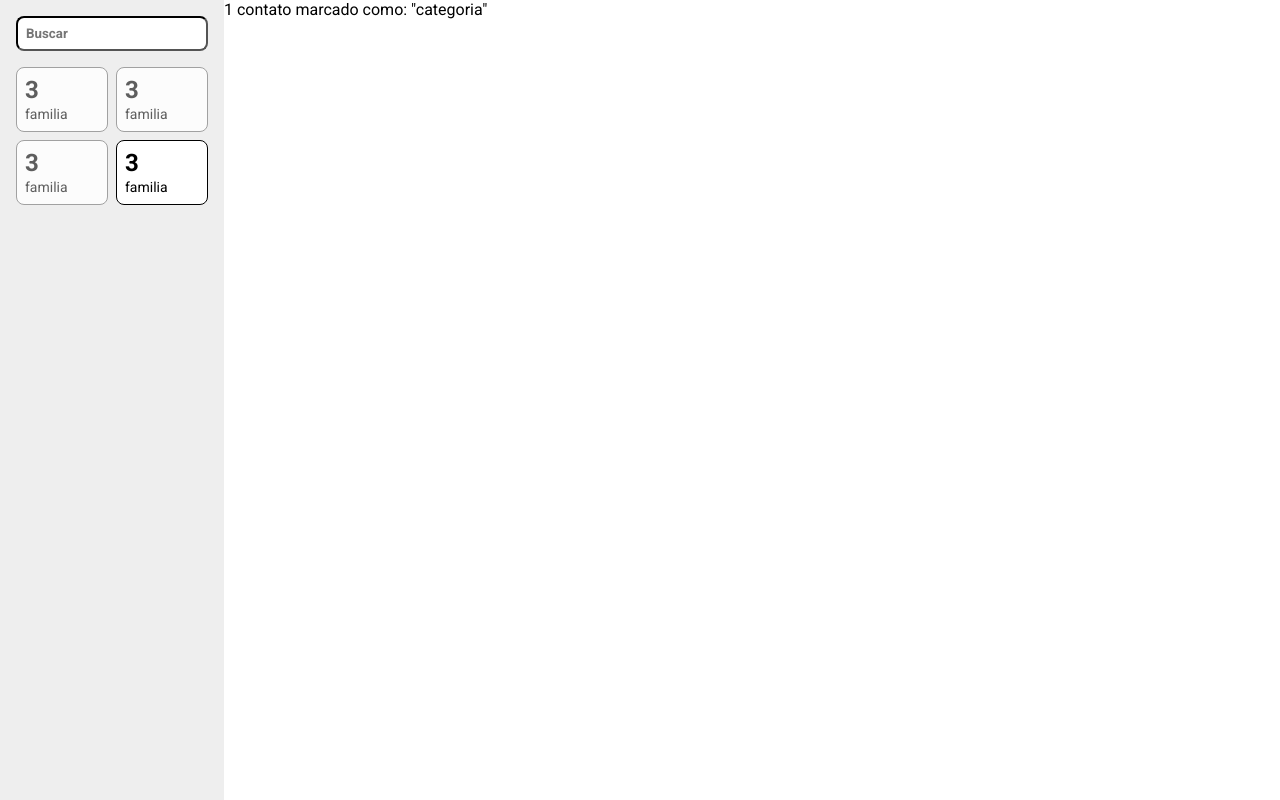
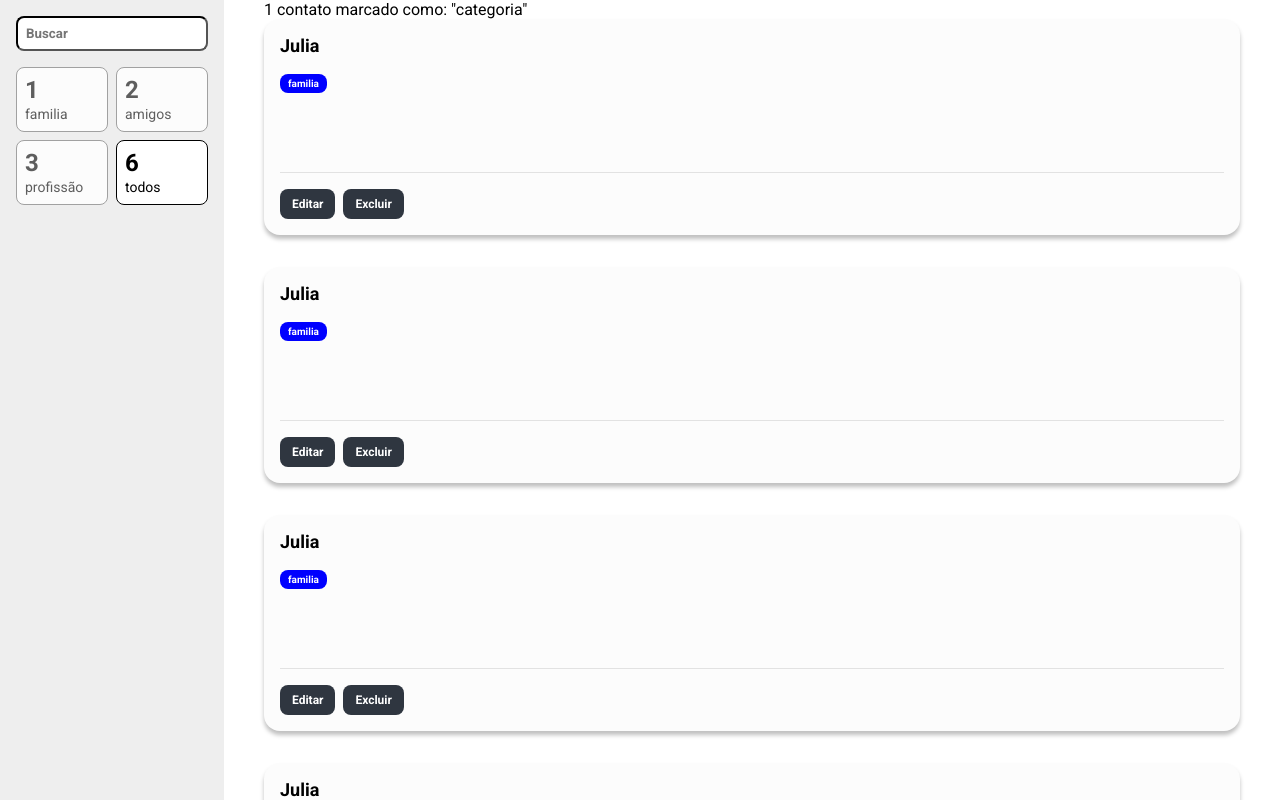
Before and after one commit to Albert5a/listaContatos_react, a React (Create React App) app: page / in a window 1280 px wide. Built offline with nearby package versions, Linux system fonts and the light colour scheme.

Commit message:
avançando configurações layout

```diff
--- /dev/null
+++ b/src/components/Contato/index.tsx
@@ -0,0 +1,15 @@
+import * as S from './styles'
+
+const Contato = () => (
+  <S.Card>
+    <S.Nome>Julia</S.Nome>
+    <S.Tag>familia</S.Tag>
+    <S.Info />
+    <S.BarraAcoes>
+      <S.Botao>Editar</S.Botao>
+      <S.Botao>Excluir</S.Botao>
+    </S.BarraAcoes>
+  </S.Card>
+)
+
+export default Contato
--- /dev/null
+++ b/src/components/Contato/styles.ts
@@ -0,0 +1,55 @@
+import styled from 'styled-components'
+
+export const Card = styled.div`
+  background-color: #fcfcfc;
+  box-shadow: 0px 4px 4px rgba(0, 0, 0, 0.25);
+  padding: 16px;
+  margin-bottom: 32px;
+  border-radius: 16px;
+`
+
+export const Nome = styled.h3`
+  font-size: 18px;
+  font-weight: bold;
+  margin-bottom: 16px;
+`
+export const Tag = styled.span`
+  padding: 4px 8px;
+  font-size: 10px;
+  font-weight: bold;
+  color: #fff;
+  background-color: #0000ff;
+  border-radius: 8px;
+  display: inline-block;
+`
+
+export const Info = styled.textarea`
+  color: #8b8b8b;
+  font-size: 14px;
+  line-height: 24px;
+  font-family: Roboto Mono, monospace;
+  display: block;
+  width: 50%;
+  margin-bottom: 15px;
+  margin-top: 16px;
+  resize: none;
+  border: none;
+  background-color: transparent;
+`
+
+export const BarraAcoes = styled.div`
+  border-top: 1px solid rgba(0, 0, 0, 0.1);
+  padding-top: 16px;
+`
+
+export const Botao = styled.button`
+  font-size: 12px;
+  font-weight: bold;
+  color: #fff;
+  padding: 8px 12px;
+  border: none;
+  cursor: pointer;
+  background-color: #2f3640;
+  border-radius: 8px;
+  margin-right: 8px;
+`
--- a/src/components/FiltroCard/index.tsx
+++ b/src/components/FiltroCard/index.tsx
@@ -2,12 +2,14 @@ import * as S from './styles'
 
 export type Props = {
   ativo?: boolean
+  contador: number
+  legenda: string
 }
 
-const FiltroCard = (props: Props) => (
-  <S.Card ativo={props.ativo}>
-    <S.Contador>3</S.Contador>
-    <S.Label>familia</S.Label>
+const FiltroCard = ({ ativo, contador, legenda }: Props) => (
+  <S.Card ativo={ativo}>
+    <S.Contador>{contador}</S.Contador>
+    <S.Label>{legenda}</S.Label>
   </S.Card>
 )
 
--- a/src/components/FiltroCard/styles.ts
+++ b/src/components/FiltroCard/styles.ts
@@ -2,12 +2,15 @@ import styled from 'styled-components'
 
 import { Props } from '.'
 
-export const Card = styled.div<Props>`
+type PropsSemLegendaEContador = Omit<Props, 'contador' | 'legenda'>
+
+export const Card = styled.div<PropsSemLegendaEContador>`
   padding: 8px;
   border: 1px solid ${(props) => (props.ativo ? '#000' : '#a1a1a1')};
   background-color: ${(props) => (props.ativo ? '#fff' : '#fcfcfc')};
   color: ${(props) => (props.ativo ? '#000' : '#5e5e5e')};
   border-radius: 8px;
+  cursor: pointer;
 `
 
 export const Contador = styled.span`
--- a/src/containers/BarraLateral/index.tsx
+++ b/src/containers/BarraLateral/index.tsx
@@ -6,10 +6,10 @@ const BarraLateral = () => (
     <div>
       <S.Campo type="text" placeholder="Buscar" />
       <S.Filtros>
-        <FiltroCard />
-        <FiltroCard />
-        <FiltroCard />
-        <FiltroCard ativo />
+        <FiltroCard legenda="familia" contador={1} />
+        <FiltroCard legenda="amigos" contador={2} />
+        <FiltroCard legenda="profissão" contador={3} />
+        <FiltroCard legenda="todos" contador={6} ativo />
       </S.Filtros>
     </div>
   </S.Aside>
--- a/src/containers/ListaDeContatos/index.tsx
+++ b/src/containers/ListaDeContatos/index.tsx
@@ -1,7 +1,33 @@
+import Contato from '../../components/Contato'
+import { Container } from './styles'
+
 const ListaDeContatos = () => (
-  <main>
+  <Container>
     <p>1 contato marcado como: &quot;categoria&quot;</p>
-  </main>
+    <ul>
+      <li>
+        <Contato />
+      </li>
+      <li>
+        <Contato />
+      </li>
+      <li>
+        <Contato />
+      </li>
+      <li>
+        <Contato />
+      </li>
+      <li>
+        <Contato />
+      </li>
+      <li>
+        <Contato />
+      </li>
+      <li>
+        <Contato />
+      </li>
+    </ul>
+  </Container>
 )
 
 export default ListaDeContatos
--- /dev/null
+++ b/src/containers/ListaDeContatos/styles.ts
@@ -0,0 +1,7 @@
+import styled from 'styled-components'
+
+export const Container = styled.main`
+  padding: 0 40px;
+  height: 100vh;
+  overflow-y: scroll;
+`
--- a/src/styles/index.ts
+++ b/src/styles/index.ts
@@ -16,3 +16,5 @@ export const Container = styled.div`
 `
 
 export default EstiloGlobal
+
+// #0000FF #120a8f #50008b
```
